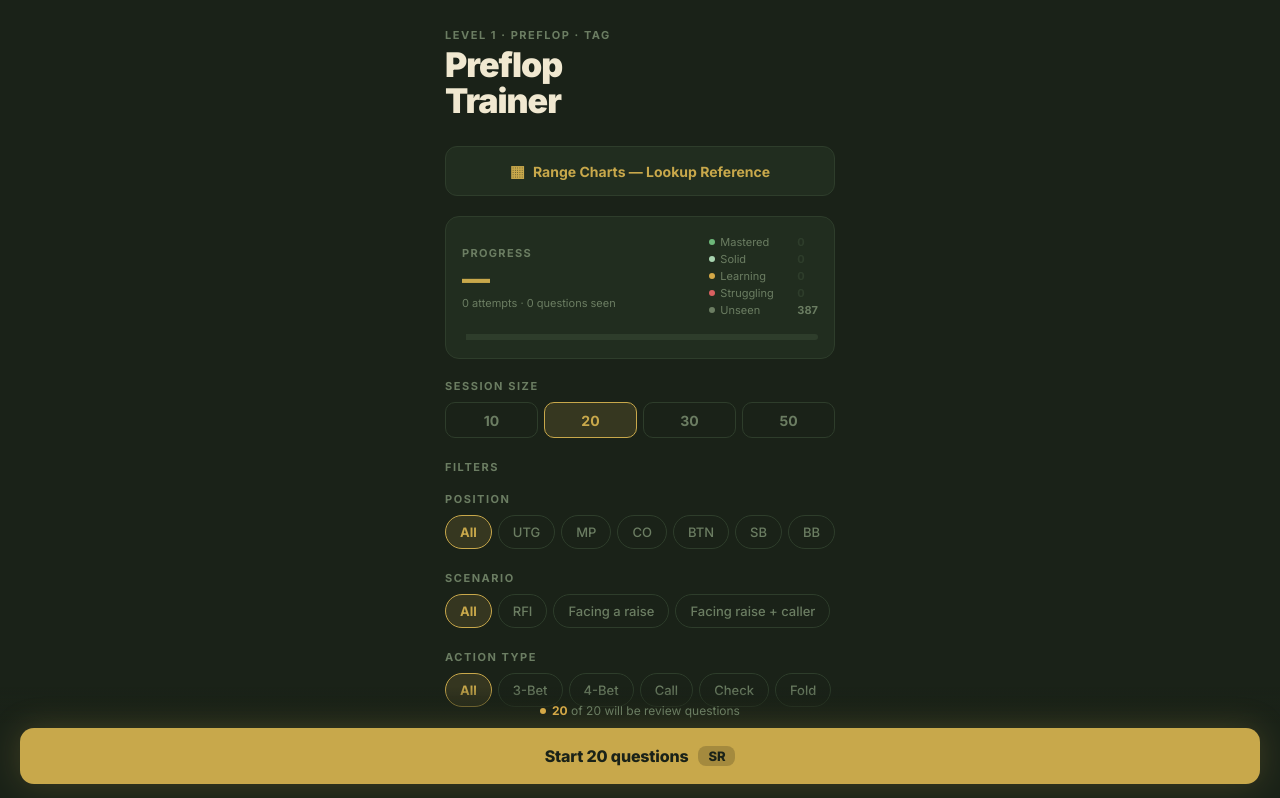
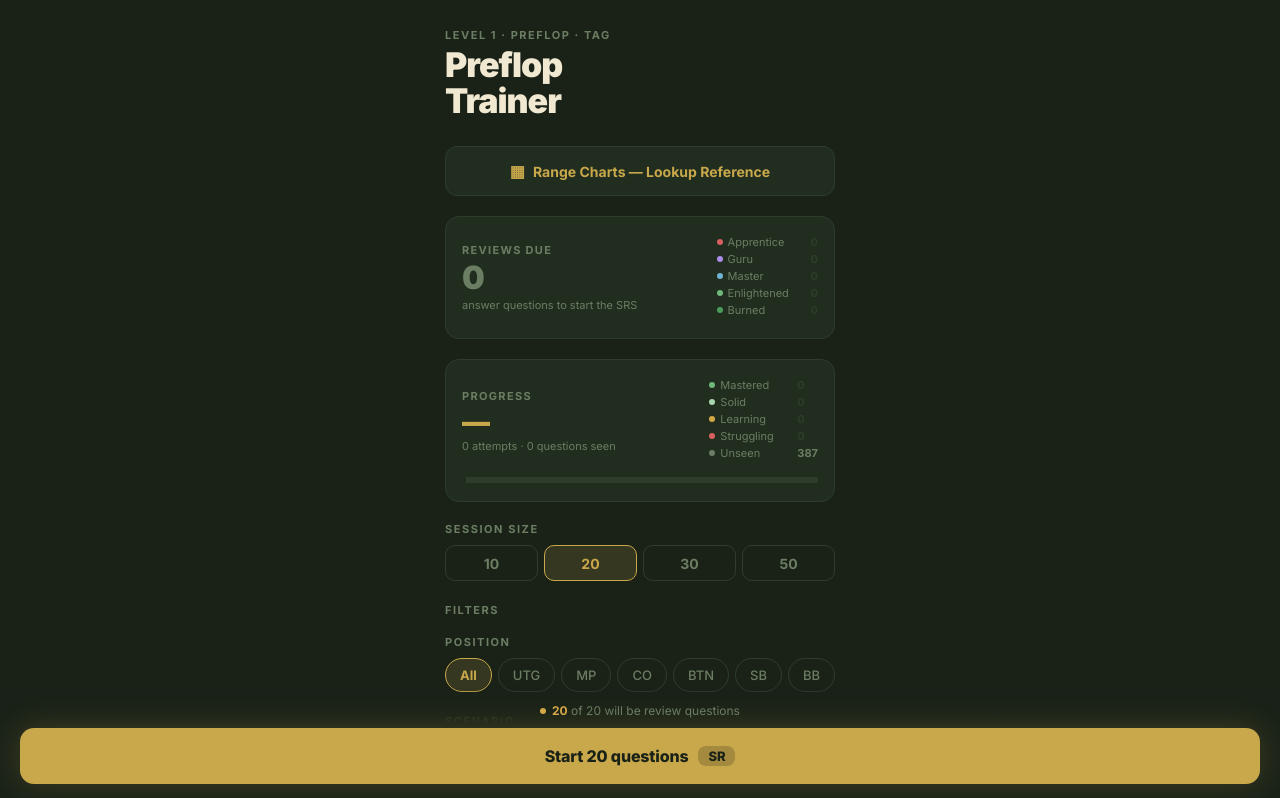
Before and after one commit to Kikoory-Dev/Poker-Cash-Game-Trainer, a React (Vite) app: page / in a window 1280 px wide. Shown: the top 798 px of the page. Built offline with nearby package versions, Linux system fonts and the light colour scheme.

Commit message:
Add WaniKani-style SRS: 9-stage ladder (4h/8h/1d/2d/1w/2w/1mo/4mo), Reviews mode with time-gated due cards, stage badges. Free practice preserved (hybrid).

```diff
--- a/src/App.jsx
+++ b/src/App.jsx
@@ -79,6 +79,55 @@ function getScore(prog){
   return 1;
 }
 function getWeight(prog){return[8,6,3,1.5,0.5][getScore(prog)];}
+
+// ── WANIKANI-STYLE SRS ENGINE ──────────────────────────────
+// 9 stages: 0 Unseen, 1-4 Apprentice, 5 Guru, 6 Master, 7 Enlightened, 8 Burned
+// Intervals (ms) to NEXT review after answering correctly at each stage:
+const SRS_INTERVALS_MS = [
+  0,                    // 0 unseen (immediate)
+  4*60*60*1000,         // 1 -> 4h
+  8*60*60*1000,         // 2 -> 8h
+  24*60*60*1000,        // 3 -> 1d
+  2*24*60*60*1000,      // 4 -> 2d
+  7*24*60*60*1000,      // 5 Guru -> 1w
+  14*24*60*60*1000,     // 6 Master -> 2w
+  30*24*60*60*1000,     // 7 Enlightened -> 1mo
+  120*24*60*60*1000,    // 8 Burned -> 4mo (effectively done)
+];
+const SRS_STAGE_LABEL = ["Unseen","Apprentice I","Apprentice II","Apprentice III","Apprentice IV","Guru","Master","Enlightened","Burned"];
+const SRS_STAGE_SHORT = ["—","App I","App II","App III","App IV","Guru","Master","Enlit","Burned"];
+const SRS_STAGE_COLOR = ["#6b7d62","#d96060","#d4737d","#d4a847","#d4c047","#a98fe8","#70b4d4","#6db87a","#4a9d5e"];
+const SRS_TIER_COLOR = {apprentice:"#d96060", guru:"#a98fe8", master:"#70b4d4", enlightened:"#6db87a", burned:"#4a9d5e"};
+
+function getStage(prog){ return prog?.stage || 0; }
+
+// Advance stage on correct, drop on wrong (WaniKani: wrong drops ~2 stages, min Apprentice I)
+function nextStage(stage, correct){
+  if(correct) return Math.min(stage+1, 8);
+  if(stage<=1) return 1;
+  // drop 2 stages but never below 1, with bigger penalty for higher stages
+  const penalty = stage>=5 ? 2 : 1;
+  return Math.max(stage-penalty, 1);
+}
+
+// When is this card next due? Returns timestamp (ms). Stage 0 = due now.
+function dueTime(prog){
+  if(!prog || !prog.stage) return 0;           // unseen = due now
+  if(prog.due) return prog.due;                 // explicit timer
+  return 0;
+}
+function isDue(prog, now){ return dueTime(prog) <= now; }
+
+function timeUntil(ms){
+  if(ms<=0) return "now";
+  const h=ms/(60*60*1000);
+  if(h<1) return Math.ceil(ms/(60*1000))+"m";
+  if(h<24) return Math.round(h)+"h";
+  const d=h/24;
+  if(d<7) return Math.round(d)+"d";
+  if(d<30) return Math.round(d/7)+"w";
+  return Math.round(d/30)+"mo";
+}
 const SCORE_LABEL=["Unseen","Struggling","Learning","Solid","Mastered"];
 const SCORE_COLOR=["#6b7d62","#d96060","#d4a847","#a8d4b0","#6db87a"];
 
@@ -138,8 +187,12 @@ export default function App(){
   const [chartCat, setChartCat] = useState(Object.keys(rangesData)[0]);
   const [chartGroup, setChartGroup] = useState(Object.keys(rangesData[Object.keys(rangesData)[0]])[0]);
   const [chartVariant, setChartVariant] = useState("conservative");
+  const [reviewMode, setReviewMode] = useState(false);
+  const [now, setNow] = useState(Date.now());
 
   useEffect(()=>saveProgress(progress),[progress]);
+  // tick every minute so due counts/timers refresh
+  useEffect(()=>{ const t=setInterval(()=>setNow(Date.now()),60000); return ()=>clearInterval(t); },[]);
 
   function toggle(setter,current,val){
     if(val==="__all__"){setter([]);return;}
@@ -164,10 +217,33 @@ export default function App(){
   const struggling=scores.filter(s=>s===1).length;
   const unseen=scores.filter(s=>s===0).length;
   const dueCount=filtered.filter(q=>getWeight(progress[q.id])>1).length;
+  // SRS review queue: cards whose timer has elapsed (excludes burned + not-yet-started unseen optionally)
+  const reviewDue = questionsData.filter(q=>{
+    const p=progress[q.id];
+    if(!p || !p.stage) return false;          // only cards in the SRS system (seen at least once)
+    if(p.stage>=8) return false;              // burned = done
+    return isDue(p, now);
+  });
+  const reviewDueCount = reviewDue.length;
+  // upcoming (in system, not yet due)
+  const upcoming = questionsData.filter(q=>{ const p=progress[q.id]; return p&&p.stage>0&&p.stage<8&&!isDue(p,now); });
+  const nextDueMs = upcoming.length? Math.min(...upcoming.map(q=>dueTime(progress[q.id])-now)) : null;
 
   function startSession(){
     if(!filtered.length)return;
+    setReviewMode(false);
     setQueue(weightedSample(filtered,progress,sessionSize));
+    setIdx(0);setSelected(null);setRevealed(false);
+    setSession({correct:0,wrong:0});setStreak(0);
+    setScreen("quiz");
+  }
+
+  function startReviews(){
+    if(!reviewDue.length)return;
+    setReviewMode(true);
+    // review ALL due cards (WaniKani does the full due pile), ordered weakest-stage first
+    const ordered=[...reviewDue].sort((a,b)=>getStage(progress[a.id])-getStage(progress[b.id]));
+    setQueue(ordered);
     setIdx(0);setSelected(null);setRevealed(false);
     setSession({correct:0,wrong:0});setStreak(0);
     setScreen("quiz");
@@ -179,8 +255,10 @@ export default function App(){
     const q=queue[idx];const ok=isCorrect(i, q.correct);
     setStreak(s=>ok?s+1:0);
     setSession(s=>({correct:s.correct+(ok?1:0),wrong:s.wrong+(ok?0:1)}));
-    const prev=progress[q.id]||{seen:0,correct:0};
-    setProgress(p=>({...p,[q.id]:{seen:prev.seen+1,correct:prev.correct+(ok?1:0)}}));
+    const prev=progress[q.id]||{seen:0,correct:0,stage:0};
+    const ns=nextStage(prev.stage||0, ok);
+    const due=Date.now()+SRS_INTERVALS_MS[ns];
+    setProgress(p=>({...p,[q.id]:{seen:prev.seen+1,correct:prev.correct+(ok?1:0),stage:ns,due}}));
     setTimeout(()=>scrollRef.current?.scrollTo({top:0,behavior:"smooth"}),80);
   }
 
@@ -297,6 +375,42 @@ export default function App(){
         <button onClick={()=>setScreen("charts")} style={{width:"100%",height:50,marginBottom:20,borderRadius:12,background:C.bg2,border:`1px solid ${C.border}`,color:C.accent,fontSize:14,fontWeight:700,cursor:"pointer",fontFamily:"'Inter',-apple-system,sans-serif",display:"flex",alignItems:"center",justifyContent:"center",gap:8,WebkitTapHighlightColor:"transparent"}}>
           <span style={{fontSize:16}}>▦</span> Range Charts — Lookup Reference
         </button>
+
+        {/* SRS Reviews panel (WaniKani-style) */}
+        <div style={{background:reviewDueCount>0?"rgba(169,143,232,0.12)":C.bg2,borderRadius:14,border:`1.5px solid ${reviewDueCount>0?"#a98fe8":C.border}`,padding:"18px 16px",marginBottom:20}}>
+          <div style={{display:"flex",justifyContent:"space-between",alignItems:"center",marginBottom:reviewDueCount>0?14:0}}>
+            <div>
+              <div style={{fontSize:11,fontWeight:700,color:reviewDueCount>0?"#a98fe8":C.muted,letterSpacing:"0.12em",textTransform:"uppercase",marginBottom:5}}>Reviews Due</div>
+              <div style={{fontSize:32,fontWeight:900,color:reviewDueCount>0?"#a98fe8":C.muted,letterSpacing:"-0.02em",lineHeight:1}}>{reviewDueCount}</div>
+              <div style={{fontSize:11,color:C.muted,marginTop:4}}>
+                {reviewDueCount>0 ? "spaced-repetition cards ready" : (nextDueMs!=null ? `next review in ${timeUntil(nextDueMs)}` : "answer questions to start the SRS")}
+              </div>
+            </div>
+            {/* SRS stage breakdown */}
+            <div>
+              {(()=>{
+                const inSys=questionsData.map(q=>getStage(progress[q.id])).filter(s=>s>0);
+                const app=inSys.filter(s=>s>=1&&s<=4).length;
+                const guru=inSys.filter(s=>s===5).length;
+                const master=inSys.filter(s=>s===6).length;
+                const enl=inSys.filter(s=>s===7).length;
+                const burned=inSys.filter(s=>s===8).length;
+                return [["Apprentice",app,"#d96060"],["Guru",guru,"#a98fe8"],["Master",master,"#70b4d4"],["Enlightened",enl,"#6db87a"],["Burned",burned,"#4a9d5e"]].map(([l,n,c])=>(
+                  <div key={l} style={{display:"flex",alignItems:"center",gap:5,marginBottom:3}}>
+                    <div style={{width:6,height:6,borderRadius:"50%",background:c,flexShrink:0}}/>
+                    <span style={{fontSize:11,color:C.muted,width:78}}>{l}</span>
+                    <span style={{fontSize:11,fontWeight:700,color:n>0?c:C.border}}>{n}</span>
+                  </div>
+                ));
+              })()}
+            </div>
+          </div>
+          {reviewDueCount>0 && (
+            <button onClick={startReviews} style={{width:"100%",height:48,borderRadius:12,background:"#a98fe8",color:"#1a2218",fontSize:15,fontWeight:800,border:"none",cursor:"pointer",fontFamily:"'Inter',-apple-system,sans-serif",WebkitTapHighlightColor:"transparent",boxShadow:"0 0 24px rgba(169,143,232,0.25)"}}>
+              Start {reviewDueCount} Reviews
+            </button>
+          )}
+        </div>
 
         {/* Progress card */}
         <div style={{background:C.bg2,borderRadius:14,border:`1px solid ${C.border}`,padding:"18px 16px",marginBottom:20}}>
@@ -415,7 +529,9 @@ export default function App(){
               <span style={{fontSize:11,fontWeight:800,color:accent,background:`${accent}20`,padding:"4px 10px",borderRadius:8,textTransform:"uppercase",letterSpacing:"0.08em"}}>{q.category}</span>
               <span style={{fontSize:11,fontWeight:600,color:C.muted,background:C.bg3,border:`1px solid ${C.border}`,padding:"4px 10px",borderRadius:8}}>{q.scenario}</span>
               <span style={{fontSize:11,fontWeight:700,color:POS_COLOR[q.my_position]||C.accent,background:`${POS_COLOR[q.my_position]||C.accent}20`,padding:"4px 10px",borderRadius:8}}>{q.my_position}</span>
-              <span style={{fontSize:10,fontWeight:700,color:SCORE_COLOR[qScore],background:`${SCORE_COLOR[qScore]}18`,padding:"4px 10px",borderRadius:8,marginLeft:"auto"}}>{SCORE_LABEL[qScore]}</span>
+              {(()=>{ const st=getStage(progress[q.id]); return (
+                <span style={{fontSize:10,fontWeight:700,color:SRS_STAGE_COLOR[st],background:`${SRS_STAGE_COLOR[st]}18`,padding:"4px 10px",borderRadius:8,marginLeft:"auto"}}>{SRS_STAGE_SHORT[st]}</span>
+              ); })()}
             </div>
 
             <details style={{marginBottom:12}}>
@@ -467,6 +583,13 @@ export default function App(){
                     <p style={{margin:0,fontSize:14,fontWeight:500,color:C.muted,lineHeight:1.65}}>{q.why_wrong[String(selected)]}</p>
                   </div>
                 )}
+                {(()=>{ const p=progress[q.id]; if(!p||!p.stage) return null; const ms=SRS_INTERVALS_MS[p.stage];
+                  return (
+                    <div style={{marginTop:12,paddingTop:12,borderTop:`1px solid ${C.border}`,display:"flex",alignItems:"center",justifyContent:"space-between"}}>
+                      <span style={{fontSize:12,fontWeight:700,color:SRS_STAGE_COLOR[p.stage]}}>{SRS_STAGE_LABEL[p.stage]}{p.stage>=8?" 🔥":""}</span>
+                      <span style={{fontSize:12,fontWeight:600,color:C.muted}}>{p.stage>=8?"mastered":`next review in ${timeUntil(ms)}`}</span>
+                    </div>
+                  ); })()}
               </div>
             )}
             {revealed&&(
```
